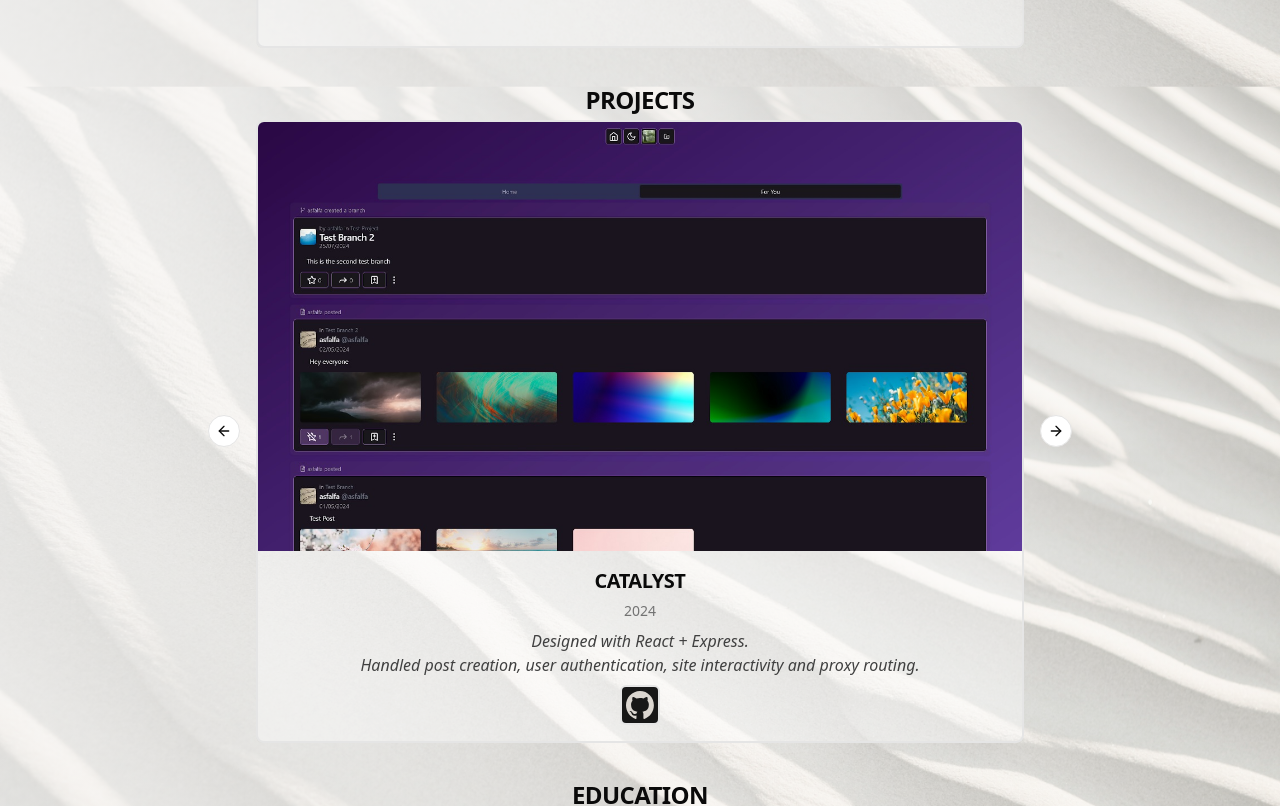
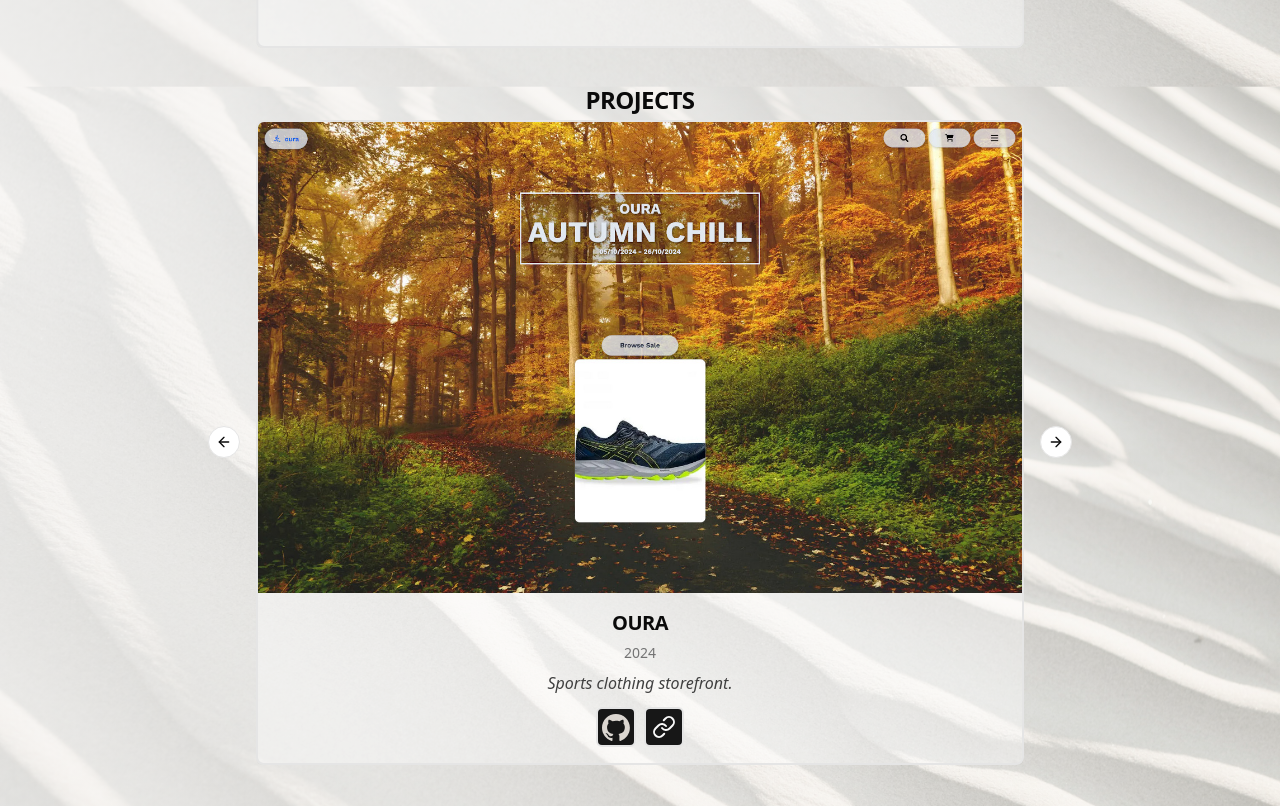
Before and after one commit to gomisroca/portfolio, a React (Vite) app: page / in a window 1280 px wide. Shown: the part 1620-2426 px from the top of the page. Built offline with nearby package versions, Linux system fonts and the light colour scheme; grey boxes are pictures that could not be loaded.

Commit message:
feat: update project information and what info is displayed

```diff
--- a/src/components/singles/project.tsx
+++ b/src/components/singles/project.tsx
@@ -37,10 +37,9 @@
           </CardTitle>
           <CardDescription>{project.date}</CardDescription>
         </CardHeader>
-        <CardContent
-          className="text-ellipsis pb-2 text-center italic text-neutral-700 dark:text-neutral-300"
-          dangerouslySetInnerHTML={{ __html: project.comment }}
-        />
+        <CardContent className="text-ellipsis pb-2 text-center italic text-neutral-700 dark:text-neutral-300">
+          {project.description}
+        </CardContent>
         <CardFooter className="m-auto mb-0 flex items-center gap-x-2 pb-4">
           {project.gitUrl && (
             <TooltipProvider>
--- a/src/data.json
+++ b/src/data.json
@@ -269,7 +269,7 @@
       "gitUrl": "https://github.com/Arrbit/New-Sleeping-Dragons",
       "liveUrl": "",
       "image": "./sds.jpg",
-      "description": "SleepingDragons was a community website dedicated to the game Final Fantasy XIV. As of early 2024 the website went offline as the community restructured.",
+      "description": "Community website dedicated to the game Final Fantasy XIV.",
       "date": 2021,
       "comment": "<p>Designed the UI using Bootstrap.</p><p>Worked on basic PHP scripting and CI/CD using Gitlab CI.</p>"
     },
@@ -278,36 +278,32 @@
       "gitUrl": "https://github.com/Arrbit/healco.de",
       "liveUrl": "https://healco.de/",
       "image": "./healco.jpg",
-      "description": "HealCo is a company bringing a healthy lifestyle to office environments.",
-      "date": 2021,
-      "comment": "Designed the UI and components using VueJS and Vuetify."
+      "description": "Bringing a healthy lifestyle to office environments.",
+      "date": 2021
     },
     {
       "name": "OURA",
-      "gitUrl": "https://github.com/gomisroca/oura/tree/vercel",
-      "liveUrl": "https://oura-1.vercel.app/",
+      "gitUrl": "https://github.com/gomisroca/oura",
+      "liveUrl": "https://oura-clothing.vercel.app/",
       "image": "./oura.jpg",
-      "description": "OURA is a highly customizable storefront.",
-      "date": 2023,
-      "comment": "Amongst other tasks, handled migration from React+Express to NextJS and deployment."
+      "description": "Sports clothing storefront.",
+      "date": 2024
     },
     {
       "name": "ESIA Gallery",
-      "gitUrl": "https://github.com/gomisroca/esia-gallery",
-      "liveUrl": "",
+      "gitUrl": "https://github.com/gomisroca/esia",
+      "liveUrl": "https://esia.vercel.app",
       "image": "./esia.jpg",
-      "description": "Art Gallery looking to sell prints of their artwork.",
-      "date": 2023,
-      "comment": "<p>Designed using Angular.</p><p>Worked on purchase flow, forms validation and database updates.</p>"
+      "description": "Art gallery allowing 'virtual visits' and bringing information about upcoming events.",
+      "date": 2024
     },
     {
       "name": "Trekking Trails",
       "gitUrl": "https://github.com/gomisroca/trekking-trails",
       "liveUrl": "",
       "image": "./tt.jpg",
-      "description": "Highly-stylized traveling blog.",
-      "date": 2023,
-      "comment": "Designed using NuxtJS."
+      "description": "Traveling blog. Share your experiences and comments, or simply explore the journey.",
+      "date": 2023
     },
     {
       "name": "Catalyst",
@@ -315,17 +311,15 @@
       "liveUrl": "",
       "image": "./catalyst.jpg",
       "description": "Share projects of any kind, collaborate with others and keep up with what they are working on.",
-      "date": 2024,
-      "comment": "<p>Designed with React + Express.</p><p>Handled post creation, user authentication, site interactivity and proxy routing.</p>"
+      "date": 2024
     },
     {
       "name": "Doran's Dice",
       "gitUrl": "https://github.com/gomisroca/dorans-dice",
       "liveUrl": "",
       "image": "./dorans.jpg",
-      "description": "OURA is a highly customizable storefront.",
-      "date": 2024,
-      "comment": "Designed using Django as backend and React as frontend."
+      "description": "Collect and fight with characters from League of Legends.",
+      "date": 2024
     }
   ]
 }
```
Also changed, not shown: public/esia.jpg, public/oura.jpg.
